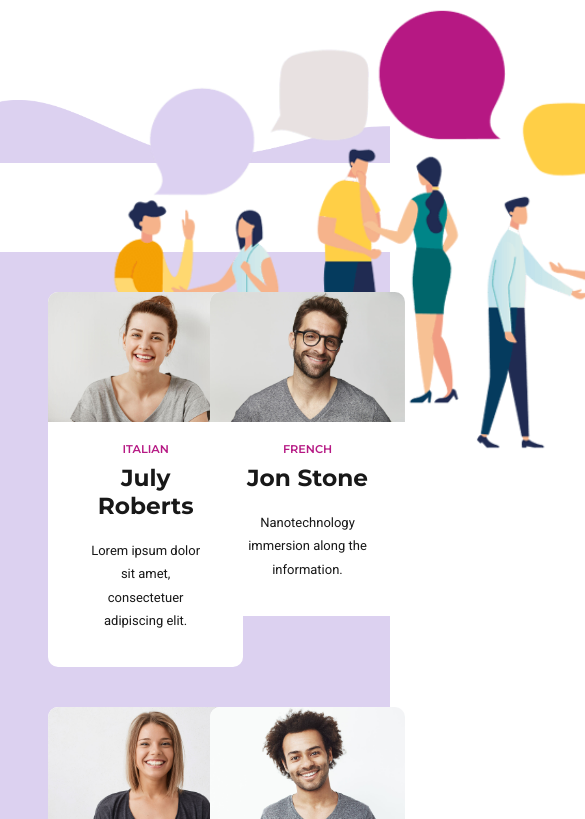
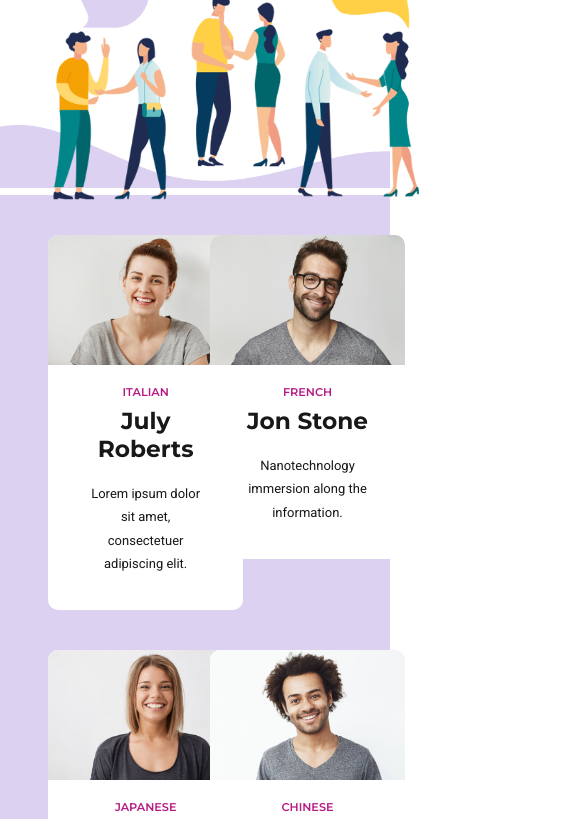
Before and after one commit to sarah-phan/Tabula, a plain HTML site: page index.html in a window 390 px wide. Shown: the part 455-1274 px from the top of the page, 585 px wide, since content can reach past the window. Drawn offline with nearby package versions, Linux system fonts and the light colour scheme.

Commit message:
Fix responsive

```diff
--- a/scss/Layouts/_carousel.scss
+++ b/scss/Layouts/_carousel.scss
@@ -24,10 +24,82 @@
         .image{
             bottom: 25px;
             right: 100px;
+            height: 620px;
+            width: 620px;
             img{
-                height: 620px;
-                width: 620px;
+                width: 100%;
+                height: auto;
             }
         }
     }
 }
+
+@include mediaQuery ("extra-large"){
+    .tabulaCarousel{
+        height: 195px;
+        .row{
+            margin-left: 0;
+            .text{
+                h1{
+                    font-size: 3rem;
+                }
+                text-align: left;
+            }
+            .image{
+                img{
+                    width: 100%;
+                }
+            }
+        }
+    }
+}
+@include mediaQuery ("large"){
+    .tabulaCarousel{
+        margin-top: 57%;
+        .row{
+            margin-left: 10px;
+            .text{
+                p{
+                    margin-top: 10px;
+                }
+                h1{
+                    font-size: 3.2rem;
+                }
+            }
+            .image{
+                img{
+                    margin-left: 105px;
+                    margin-top: 70px;
+                    width: 70%;
+                }
+            }
+        }
+    }
+}
+@include mediaQuery ("medium"){
+    .tabulaCarousel{
+        margin-top: 77%;
+        .row{
+            .image{
+                img{
+                    margin-left: 105px;
+                    margin-top: 102px;
+                }
+            }
+        }
+    }
+}
+@include mediaQuery ("small"){
+    .tabulaCarousel{
+        margin-top: 90%;
+        height: 78px;
+        .row{
+            .text{
+                h1{
+                    font-size: 3.2rem;
+                    width: 95%;
+                }
+            }
+        }
+    }
+}
--- a/scss/Layouts/_footer.scss
+++ b/scss/Layouts/_footer.scss
@@ -82,6 +82,8 @@ footer{
                     font-family: 'Montserrat', sans-serif;
 
                     @include styleButton($pd-8, $pd-10, 1px solid $color-white, $radius-1, $color-white);
+                    @include styleText($color-black, $fs-5, $fw-3);
+                    text-transform: uppercase;
                     background-image: linear-gradient($color-purple, $color-purple);
 
                     background-position: 50% 50%;
@@ -118,3 +120,32 @@ footer{
         }
     }
 }
+
+@include mediaQuery("small"){
+    footer{
+        .footer__content{
+            .col-lg-3{
+                .footer__links, .footer__newsletter{
+                    padding-left: 26px;
+                }
+                .footer__links{
+                    li{
+                        width: 135px;
+                    }
+                }
+                .footer__subscribe{
+                    #inputEmail{
+                        padding: $pd-8 $pd-8 - 4px;
+                    }
+                    ::placeholder{
+                        font-size: $fs-5 + 0.05rem;
+                    }
+                    button{
+                        padding: $pd-8 $pd-7 + 4px;
+                        font-size: $fs-5 + 0.05rem;
+                    }
+                }
+            }
+        }
+    }
+}
--- a/scss/Layouts/_header.scss
+++ b/scss/Layouts/_header.scss
@@ -138,10 +138,17 @@ header {
     }
 }
 
-@include mediaQuery("extra-large"){
+@include mediaQuery("large"){
     header{
         .navbar{
             padding-right: 83%;
         }
     }
 }
+@include mediaQuery("small"){
+    header{
+        .navbar{
+            padding-right: 70%;
+        }
+    }
+}
--- a/scss/Layouts/_profile.scss
+++ b/scss/Layouts/_profile.scss
@@ -81,7 +81,24 @@
                         }
                     }
                 }
-                width: 25rem;
+                width: 23rem;
+            }
+        }
+    }
+}
+
+@include mediaQuery ("medium"){
+    .profile{
+        .row{
+            .card{
+                .card-body{
+                    p{
+                        &:last-of-type{
+                            font-size: 13px;
+                        }
+                    }
+                }
+                width: 15rem;
             }
         }
     }
--- a/scss/Layouts/_register.scss
+++ b/scss/Layouts/_register.scss
@@ -126,3 +126,16 @@
         }
     }
 }
+
+@include mediaQuery ("small"){
+    .register{
+        padding-top: 160em;
+        height: 100%;
+        .register__content{
+            img{
+                width: 383px;
+                height: 383px;
+            }
+        }
+    }
+}
```
Also changed, not shown: css/main.css, 1 other file.
